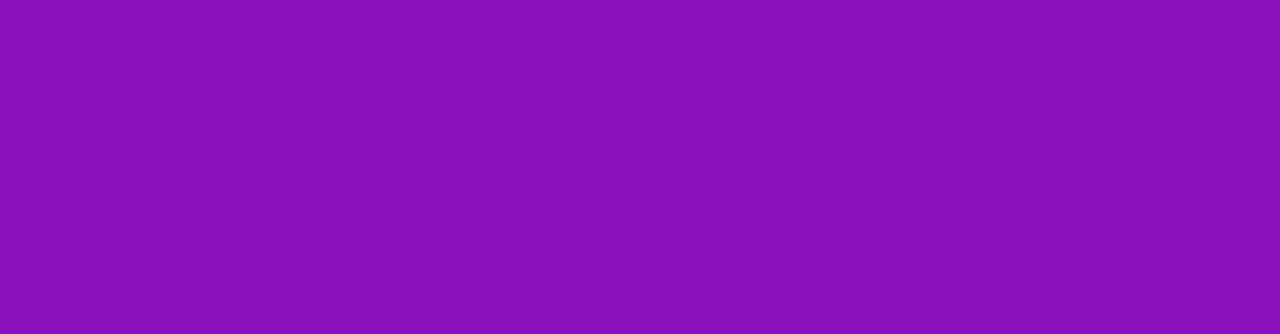
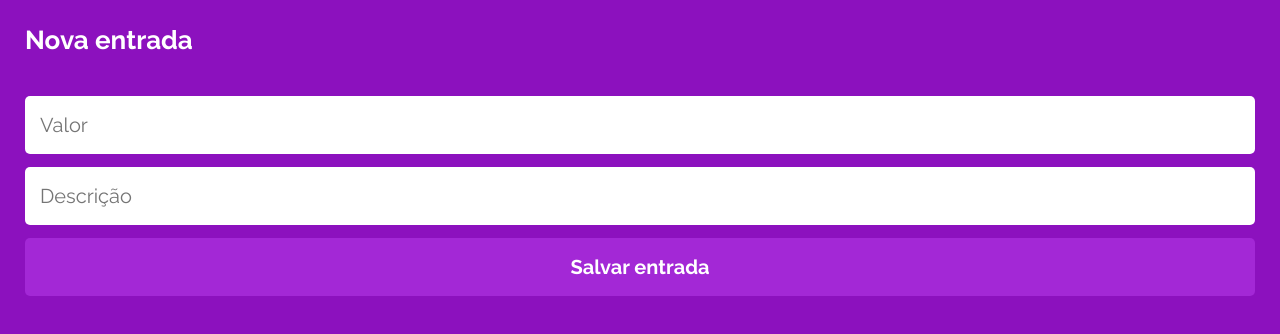
Before and after one commit to ptrkc/mywallet-react, a React (Create React App) app: page /new-income in a window 1280 px wide. Shown: the top 334 px of the page. Built offline with nearby package versions, Linux system fonts and the light colour scheme; a web font is replaced by a local one.

Commit message:
Added new transaction pages

```diff
--- a/src/App.js
+++ b/src/App.js
@@ -4,6 +4,7 @@ import SignUp from "./components/Sign/SignUp";
 import Home from "./components/Home/Home";
 import ResetCSS from "./components/styles/ResetCSS";
 import GlobalStyle from "./components/styles/GlobalStyle";
+import NewTransaction from "./components/NewTransaction/NewTransaction";
 
 function App() {
     return (
@@ -20,12 +21,12 @@ function App() {
                 <Route path="/home" exact>
                     <Home />
                 </Route>
-                {/* <Route path="/add-in" exact>
-                    <AddIn />
+                <Route path="/new-income" exact>
+                    <NewTransaction type="entrada" />
                 </Route>
-                <Route path="/add-out" exact>
-                    <AddOut />
-                </Route> */}
+                <Route path="/new-expense" exact>
+                    <NewTransaction type="saída" />
+                </Route>
             </Switch>
         </Router>
     );
--- a/src/components/Home/Home.js
+++ b/src/components/Home/Home.js
@@ -1,10 +1,11 @@
-import { Link } from "react-router-dom";
+import { useHistory } from "react-router-dom";
 import styled from "styled-components";
 import TransactionsCard from "./TransactionsCard";
 import { RiLogoutBoxRLine } from "react-icons/ri";
 import { AiOutlinePlusCircle, AiOutlineMinusCircle } from "react-icons/ai";
 
 export default function SignIn() {
+    const history = useHistory();
     const name = "Fulano";
     return (
         <PageStyle>
@@ -16,7 +17,7 @@ export default function SignIn() {
             </Title>
             <TransactionsCard />
             <Buttons>
-                <button>
+                <button onClick={() => history.push("/new-income")}>
                     <AiOutlinePlusCircle />
                     <div>
                         <span>Nova</span>
@@ -24,7 +25,7 @@ export default function SignIn() {
                     </div>
                 </button>
                 <div className="spacer" />
-                <button>
+                <button onClick={() => history.push("/new-expense")}>
                     <AiOutlineMinusCircle />
                     <div>
                         <span>Nova</span>
--- /dev/null
+++ b/src/components/NewTransaction/NewTransaction.js
@@ -0,0 +1,26 @@
+import styled from "styled-components";
+import StyledForm from "../styles/StyledForm";
+
+export default function NewTransaction({ type }) {
+    function sendNewTransaction(e) {
+        e.preventDefault();
+        alert(type);
+    }
+
+    return (
+        <StyledForm onSubmit={sendNewTransaction}>
+            <Title>Nova {type}</Title>
+            <input placeholder="Valor" type="text"></input>
+            <input placeholder="Descrição" type="number"></input>
+            <button onClick={sendNewTransaction}>Salvar {type}</button>
+        </StyledForm>
+    );
+}
+
+const Title = styled.div`
+    font-weight: bold;
+    font-size: 26px;
+    line-height: 31px;
+    margin: 25px 0px 40px;
+    width: 100%;
+`;
```
